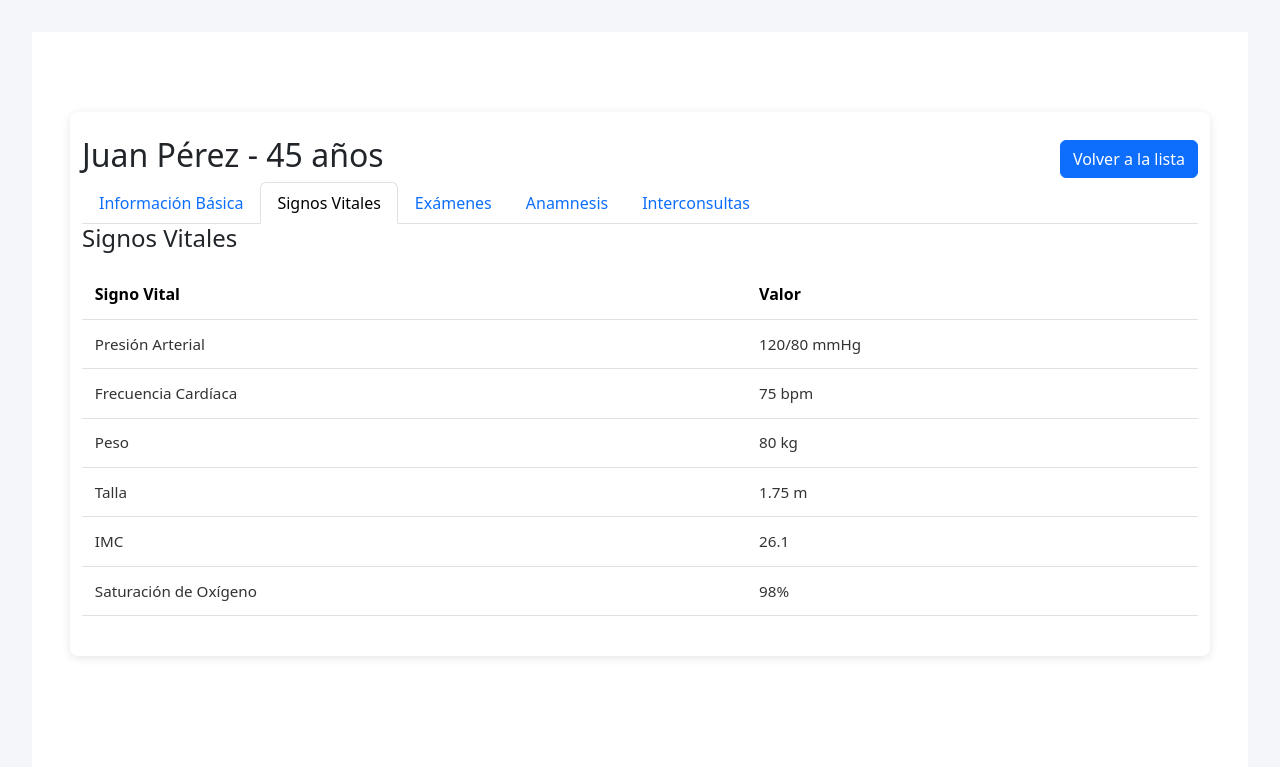
After one commit to nicoloyolar/uromed, a Django app: page /detalle_paciente/ in a window 1280 px wide, after a click on "Signos Vitales". The commit adds this page. Shown: the top 767 px of the page. Run offline with Django 5.2, Linux system fonts and the light colour scheme; a user stored in the database is signed in.

Commit message:
integra detalle de paciente

```diff
--- /dev/null
+++ b/uromed/usuarios/templates/usuarios/detalle_paciente.html
@@ -0,0 +1,124 @@
+{% load static %}
+
+<!DOCTYPE html>
+<html lang="es">
+<head>
+    <meta charset="UTF-8">
+    <meta name="viewport" content="width=device-width, initial-scale=1.0">
+    <title>Detalles del Paciente - UROMED</title>
+    <link rel="stylesheet" href="{% static 'css/styles-lista-pacientes.css' %}">
+    <link href="https://cdn.jsdelivr.net/npm/bootstrap@5.3.0-alpha1/dist/css/bootstrap.min.css" rel="stylesheet">
+</head>
+<body>
+    <div class="container mt-5">
+        <div class="d-flex justify-content-between align-items-center">
+            <h2>Juan Pérez - 45 años</h2>
+            <button class="btn btn-primary">Volver a la lista</button>
+        </div>
+
+        <ul class="nav nav-tabs" id="myTab" role="tablist">
+            <li class="nav-item" role="presentation">
+                <a class="nav-link active" id="tab-informacion-paciente-tab" data-bs-toggle="tab" href="#tab-informacion-paciente" role="tab" aria-controls="tab-informacion-paciente" aria-selected="true">Información Básica</a>
+            </li>
+            <li class="nav-item" role="presentation">
+                <a class="nav-link" id="tab-signos-vitales-tab" data-bs-toggle="tab" href="#tab-signos-vitales" role="tab" aria-controls="tab-signos-vitales" aria-selected="false">Signos Vitales</a>
+            </li>
+            <li class="nav-item" role="presentation">
+                <a class="nav-link" id="tab-examenes-tab" data-bs-toggle="tab" href="#tab-examenes" role="tab" aria-controls="tab-examenes" aria-selected="false">Exámenes</a>
+            </li>
+            <li class="nav-item" role="presentation">
+                <a class="nav-link" id="tab-anamnesis-tab" data-bs-toggle="tab" href="#tab-anamnesis" role="tab" aria-controls="tab-anamnesis" aria-selected="false">Anamnesis</a>
+            </li>
+            <li class="nav-item" role="presentation">
+                <a class="nav-link" id="tab-interconsultas-tab" data-bs-toggle="tab" href="#tab-interconsultas" role="tab" aria-controls="tab-interconsultas" aria-selected="false">Interconsultas</a>
+            </li>
+        </ul>
+
+        <div class="tab-content" id="myTabContent">
+            <div class="tab-pane fade show active" id="tab-informacion-paciente" role="tabpanel" aria-labelledby="tab-informacion-paciente-tab">
+                <h4>Datos Generales</h4>
+                <p><strong>Nombre:</strong> Juan Pérez</p>
+                <p><strong>Edad:</strong> 45</p>
+                <p><strong>Género:</strong> Masculino</p>
+                <p><strong>Teléfono:</strong> +56 9 1234 5678</p>
+                <p><strong>Email:</strong> juan.perez@example.com</p>
+            </div>
+
+            <div class="tab-pane fade" id="tab-signos-vitales" role="tabpanel" aria-labelledby="tab-signos-vitales-tab">
+                <h4>Signos Vitales</h4>
+                <table class="table">
+                    <thead>
+                        <tr>
+                            <th>Signo Vital</th>
+                            <th>Valor</th>
+                        </tr>
+                    </thead>
+                    <tbody>
+                        <tr>
+                            <td>Presión Arterial</td>
+                            <td>120/80 mmHg</td>
+                        </tr>
+                        <tr>
+                            <td>Frecuencia Cardíaca</td>
+                            <td>75 bpm</td>
+                        </tr>
+                        <tr>
+                            <td>Peso</td>
+                            <td>80 kg</td>
+                        </tr>
+                        <tr>
+                            <td>Talla</td>
+                            <td>1.75 m</td>
+                        </tr>
+                        <tr>
+                            <td>IMC</td>
+                            <td>26.1</td>
+                        </tr>
+                        <tr>
+                            <td>Saturación de Oxígeno</td>
+                            <td>98%</td>
+                        </tr>
+                    </tbody>
+                </table>
+            </div>
+
+            <div class="tab-pane fade" id="tab-examenes" role="tabpanel" aria-labelledby="tab-examenes-tab">
+                <h4>Exámenes Realizados</h4>
+                <table class="table">
+                    <thead>
+                        <tr>
+                            <th>Examen</th>
+                            <th>Resultado</th>
+                            <th>Observaciones</th>
+                        </tr>
+                    </thead>
+                    <tbody>
+                        <tr>
+                            <td>Glicemia</td>
+                            <td>90 mg/dL</td>
+                            <td><input type="text" class="form-control" placeholder="Observaciones"></td>
+                        </tr>
+                        <tr>
+                            <td>Hemograma</td>
+                            <td>Normal</td>
+                            <td><input type="text" class="form-control" placeholder="Observaciones"></td>
+                        </tr>
+                    </tbody>
+                </table>
+            </div>
+
+            <div class="tab-pane fade" id="tab-anamnesis" role="tabpanel" aria-labelledby="tab-anamnesis-tab">
+                <h4>Anamnesis</h4>
+                <textarea class="form-control" rows="5" placeholder="Escriba las observaciones aquí..."></textarea>
+            </div>
+
+            <div class="tab-pane fade" id="tab-interconsultas" role="tabpanel" aria-labelledby="tab-interconsultas-tab">
+                <h4>Interconsultas</h4>
+                <textarea class="form-control" rows="5" placeholder="Escriba las interconsultas aquí..."></textarea>
+            </div>
+        </div>
+    </div>
+
+    <script src="https://cdn.jsdelivr.net/npm/bootstrap@5.3.0-alpha1/dist/js/bootstrap.bundle.min.js"></script>
+</body>
+</html>
--- a/uromed/usuarios/templates/usuarios/lista_pacientes.html
+++ b/uromed/usuarios/templates/usuarios/lista_pacientes.html
@@ -33,7 +33,7 @@
                     <td>+56 9 1234 5678</td>
                     <td>juan.perez@example.com</td>
                     <td>
-                        <a href="#" class="btn btn-view">Ver</a>
+                        <a href="{% url 'detalle_paciente' %}" class="btn btn-view">Ver</a>
                         <a href="#" class="btn btn-edit">Editar</a>
                     </td>
                 </tr>
--- a/uromed/usuarios/urls.py
+++ b/uromed/usuarios/urls.py
@@ -6,6 +6,7 @@ urlpatterns = [
     path('home/', home_view, name='home'),
     path('logout/', logout_view, name='logout'),
     path('agenda/', agenda_view, name='agenda_view'),
+    path('detalle_paciente/', detalle_paciente_view, name='detalle_paciente'),
     path('informes/', informes_view, name='informes_view'),
     path('nuevo_paciente/', nuevo_paciente_view, name='nuevo_paciente'),
     path('examenes/', examenes_view, name='examenes_view'),
--- a/uromed/usuarios/views.py
+++ b/uromed/usuarios/views.py
@@ -53,3 +53,7 @@ def lista_examenes_view(request):
 @login_required
 def lista_pacientes_view(request):
     return render(request, 'usuarios/lista_pacientes.html')
+
+@login_required
+def detalle_paciente_view(request):
+    return render(request, 'usuarios/detalle_paciente.html')
```
